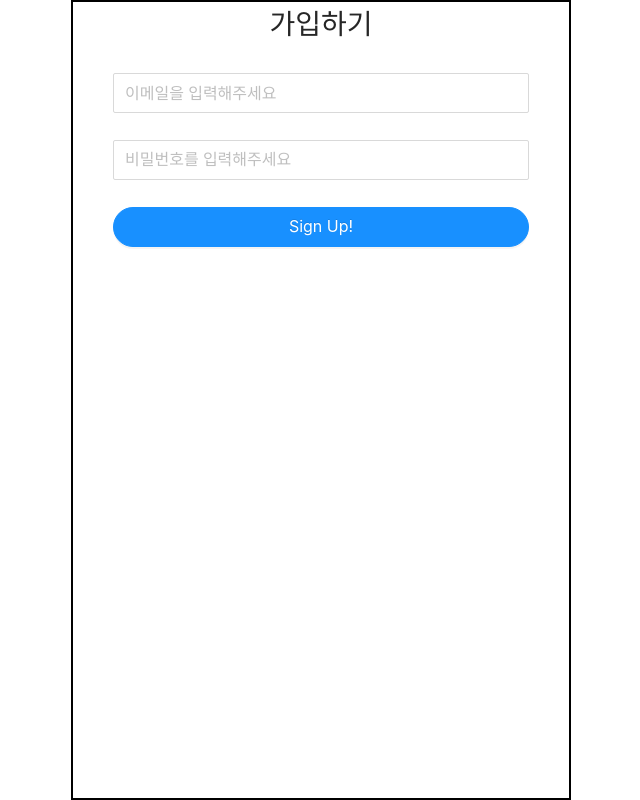
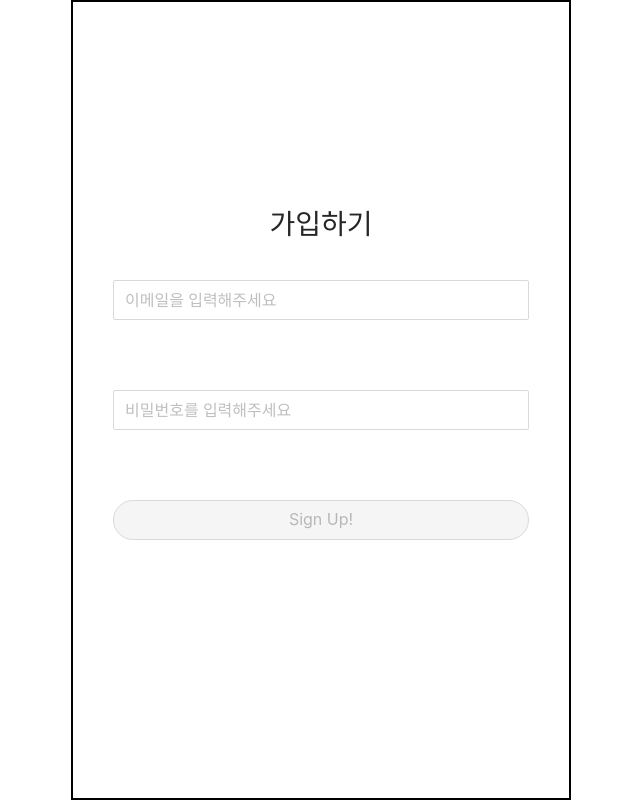
Before and after one commit to hyunjin0910/Todolist, a React (Create React App) app: page /signUp in a window 1280 px wide. Shown: the whole page, without its empty margins (319-959 px from the left). Built offline with nearby package versions, Linux system fonts and the light colour scheme.

Commit message:
feat: catch error 방법 수정. 로그인, 회원가입 실패시 에러메세지 alert

```diff
--- a/src/api/fetchData.js
+++ b/src/api/fetchData.js
@@ -7,5 +7,14 @@ export const fetchPostLogin = async (loginUser) => {
   } catch (error) {
     return error;
   }
+};
 
+export const fetchPostSignUp = async (signUpUser) => {
+  try {
+    const { data } = await postData("/auth/signup", signUpUser);
+    return data;
+  } catch (error) {
+    const { data } = await error;
+    return data;
+  }
 };
--- a/src/api/request.js
+++ b/src/api/request.js
@@ -7,6 +7,6 @@ export const postData = async (path, userInfo) => {
     const response = await axios.post(URL, userInfo);
     return response;
   } catch (error) {
-    return error;
+    return error.response;
   }
 };
--- a/src/hooks/useForm.js
+++ b/src/hooks/useForm.js
@@ -18,8 +18,8 @@ const useForm = ({ initialValue, onSubmit, validate }) => {
     if (Object.keys(errors).length === 0) {
       try {
         await onSubmit(values);
-      } catch {
-        alert("이메일이나 비밀번호를 확인해주세요");
+      } catch (error){
+       return error
       }
     }
     setIsLoading(false);
--- a/src/pages/signIn.js
+++ b/src/pages/signIn.js
@@ -27,8 +27,14 @@ const SignIn = () => {
         password: values.password,
       });
       const { access_token } = data;
-      localStorage.setItem("TOKEN", access_token);
-      navigate("/todos");
+
+      if (access_token === undefined) {
+        const { message } = data;
+        message !== "Unauthorized" ? alert(message) : alert("비밀번호가 틀렸습니다");
+      } else {
+        localStorage.setItem("TOKEN", access_token);
+        navigate("/todos");
+      }
     },
 
     validate: ({ email, password }) => {
--- a/src/pages/signUp.js
+++ b/src/pages/signUp.js
@@ -1,14 +1,79 @@
 import { Button, Input } from "antd";
 import styled from "@emotion/styled";
+import { useNavigate } from "react-router-dom";
+import { fetchPostSignUp } from "../api/fetchData";
+import useForm from "../hooks/useForm";
 
 const SignUp = () => {
+  const navigate = useNavigate();
+  const { values, errors, handleChange, handleSubmit } = useForm({
+    initialValue: {
+      email: "",
+      password: "",
+    },
+
+    onSubmit: async (values) => {
+      const data = await fetchPostSignUp({
+        email: values.email,
+        password: values.password,
+      });
+      const { access_token } = data;
+
+      if (access_token === undefined) {
+        const { message } = data;
+        alert(message);
+      } else {
+        alert("회원가입 성공");
+        navigate("/signIn");
+      }
+    },
+
+    validate: ({ email, password }) => {
+      const errors = {};
+      const Email_Regex = /^.+@.+\..+$/.test(email);
+
+      if (!email) errors["email"] = "이메일을 입력해주세요";
+      else if (!Email_Regex) errors["email"] = "올바른 이메일 형식이 아닙니다 ";
+
+      if (!password) errors["password"] = "비밀번호를 입력해주세요";
+      else if (password.length < 7)
+        errors["password"] = "비밀번호는 8자리 이상이어야 합니다";
+      return errors;
+    },
+  });
+
   return (
     <Wrapper>
       <h1>가입하기</h1>
-      <FormContainer>
-        <Input size="large" placeholder="이메일을 입력해주세요" />
-        <Input size="large" placeholder="비밀번호를 입력해주세요" />
-        <Button type="primary" shape="round" size="large">
+      <FormContainer onSubmit={handleSubmit}>
+        <InputError>
+          <Input
+            size="large"
+            placeholder="이메일을 입력해주세요"
+            name="email"
+            onChange={handleChange}
+            autoComplete="off"
+          />
+          <p>{errors["email"]}</p>
+        </InputError>
+        <InputError>
+          <Input
+            size="large"
+            placeholder="비밀번호를 입력해주세요"
+            type="password"
+            name="password"
+            onChange={handleChange}
+          />
+          <p>{errors["password"]}</p>
+        </InputError>
+
+        <Button
+          type="primary"
+          shape="round"
+          size="large"
+          htmlType="submit"
+          disabled={Object.keys(errors).length > 0 ? true : false}
+        >
           Sign Up!
         </Button>
       </FormContainer>
@@ -20,12 +85,23 @@ export default SignUp;
 
 const Wrapper = styled.div`
   width: 100%;
+  margin-top: 200px;
   text-align: center;
 `;
 
 const FormContainer = styled.form`
-  height: 200px;
+  height: 300px;
   display: flex;
   justify-content: space-around;
   flex-direction: column;
 `;
+
+const InputError = styled.div`
+  height: 70px;
+  p {
+    text-align: left;
+    color: red;
+    margin-top: 0.5rem;
+    margin-left: 0.7rem;
+  }
+`;
```
